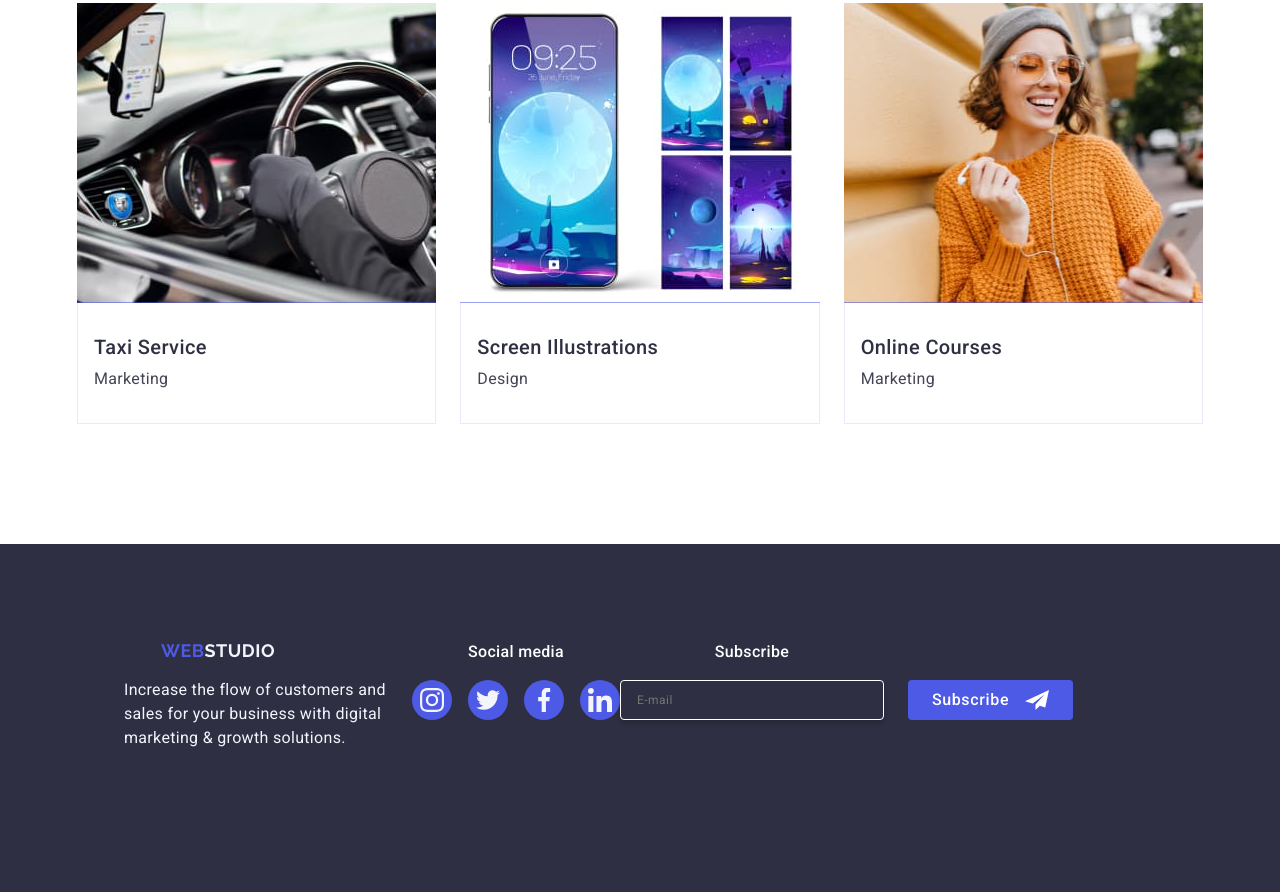
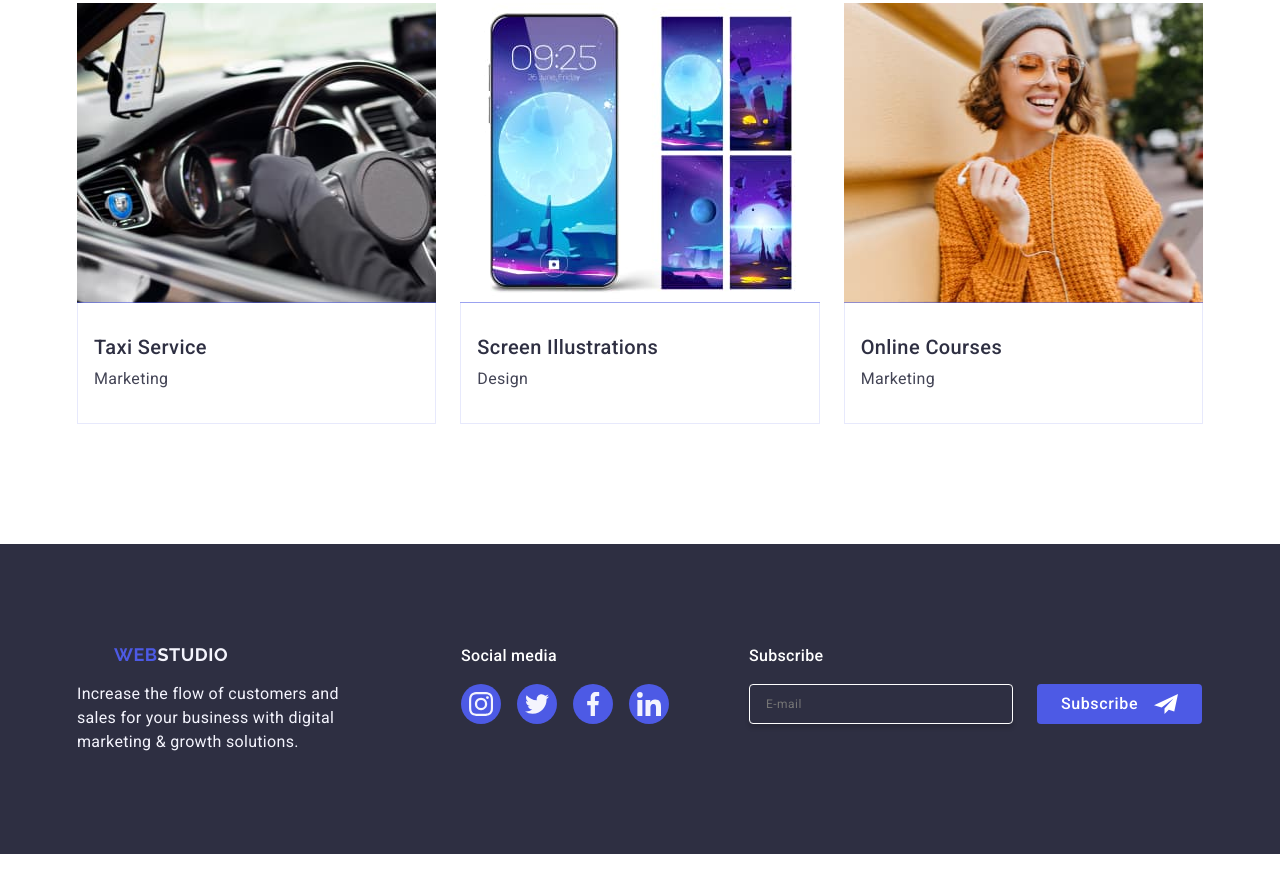
Before and after one commit to AnastasiiaMac/goit-markup-hw-06, a plain HTML site: page index.html in a window 1280 px wide. Shown: the part 2638-3530 px from the top of the page. After the commit the page ends 3492 px from the top, so only its background shows below. Drawn offline with nearby package versions, Linux system fonts and the light colour scheme.

Commit message:
footer updated

```diff
--- a/css/styles.css
+++ b/css/styles.css
@@ -502,17 +502,6 @@ color: #4D5AE5;
     background-color: #2E2F42;
     padding-top: 96px;
     padding-bottom: 96px;
-    /* padding-top: 100px;
-    padding-bottom: 100px; */
-}
-.footer-container {
-
-    /* display: flex;
-    align-items: baseline;
-    flex-direction: column; */
-}
-.footer-logo-and-text {
-    /* margin-right: 120px; */
 }
 
 .footer-logo-studio {
@@ -552,9 +541,7 @@ gap: 16px;
     margin-bottom: 16px;
     text-align: center;
 }
-.footer-social-media {
-    /* margin-right: 80px; */
-}
+
 .footer-social-icons-list {
     display: flex;
     gap: 16px;
@@ -589,7 +576,6 @@ gap: 16px;
 
 .fotter-form {
     display: flex;
-    /* gap: 24px; */
     gap: 16px;
     flex-direction: column;
 }
@@ -819,6 +805,7 @@ fill: #F4F4FD;
     .container {
 max-width: 768px;
     }
+
     .logo {
         margin-right: 120px;
     }
@@ -891,6 +878,9 @@ max-width: 768px;
         }
         .footer-content-text {
         width: 264px;
+        }
+        .footer-title {
+            text-align: start;
         }
         .footer-input {
         width: 264px;
@@ -974,6 +964,26 @@ max-width: 1158px;
     letter-spacing: 0.02em;
     margin-bottom: 8px;
     }
+    .footer-space {
+    padding: 100px 0;
+
+    }
+    .footer-logo-soc-wrapper {
+    gap: 120px;
+    }
+    .footer-content-text {
+    margin-bottom: 0;
+    }
+
+    .footer-social-media {
+    margin-right: 80px;
+    }
+.footer-social-icons-list {
+    margin-bottom: 0;
+    }
+.footer-form {
+    gap: 24px;
+    }
 .hero-section {
     padding-top: 188px;
     padding-bottom: 188px;
```
Lines whose indentation alone changed are shown as unchanged.
